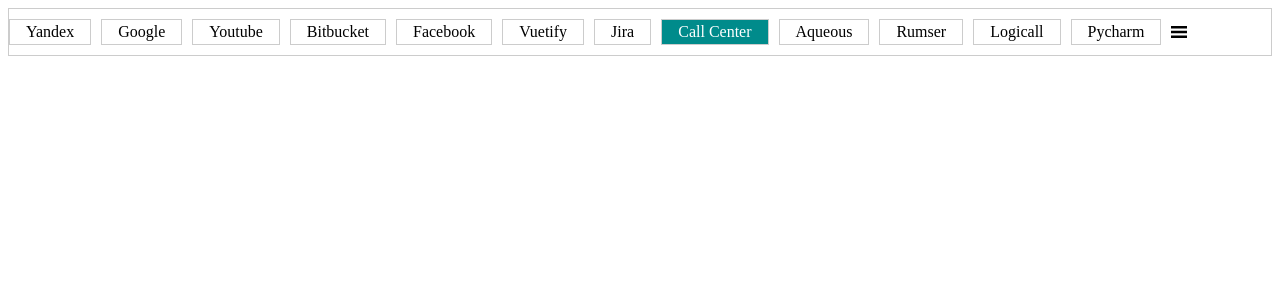
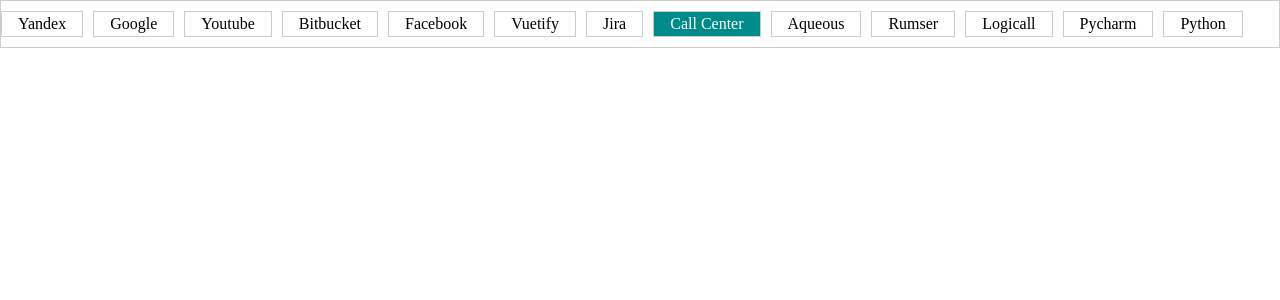
Before and after one commit to SergeyRaz/vue-nav-bar, a Vue app: page / in a window 1280 px wide. Shown: the top 300 px of the page. Built offline with nearby package versions, Linux system fonts and the light colour scheme.

Commit message:
no message

```diff
--- a/package.json
+++ b/package.json
@@ -1,6 +1,6 @@
 {
   "name": "v-nav-bar",
-  "version": "0.1.7",
+  "version": "0.1.8",
   "description": "vue js navigation component",
   "main": "src/components/v_nav.vue",
   "repository": "https://github.com/SergeyRaz/vue-nav-bar.git",
--- a/src/App.vue
+++ b/src/App.vue
@@ -77,6 +77,12 @@
 </script>
 
 <style>
+    * {
+        box-sizing: border-box;
+        margin: 0;
+        padding: 0;
+    }
+
     #app {
 
     }
```
